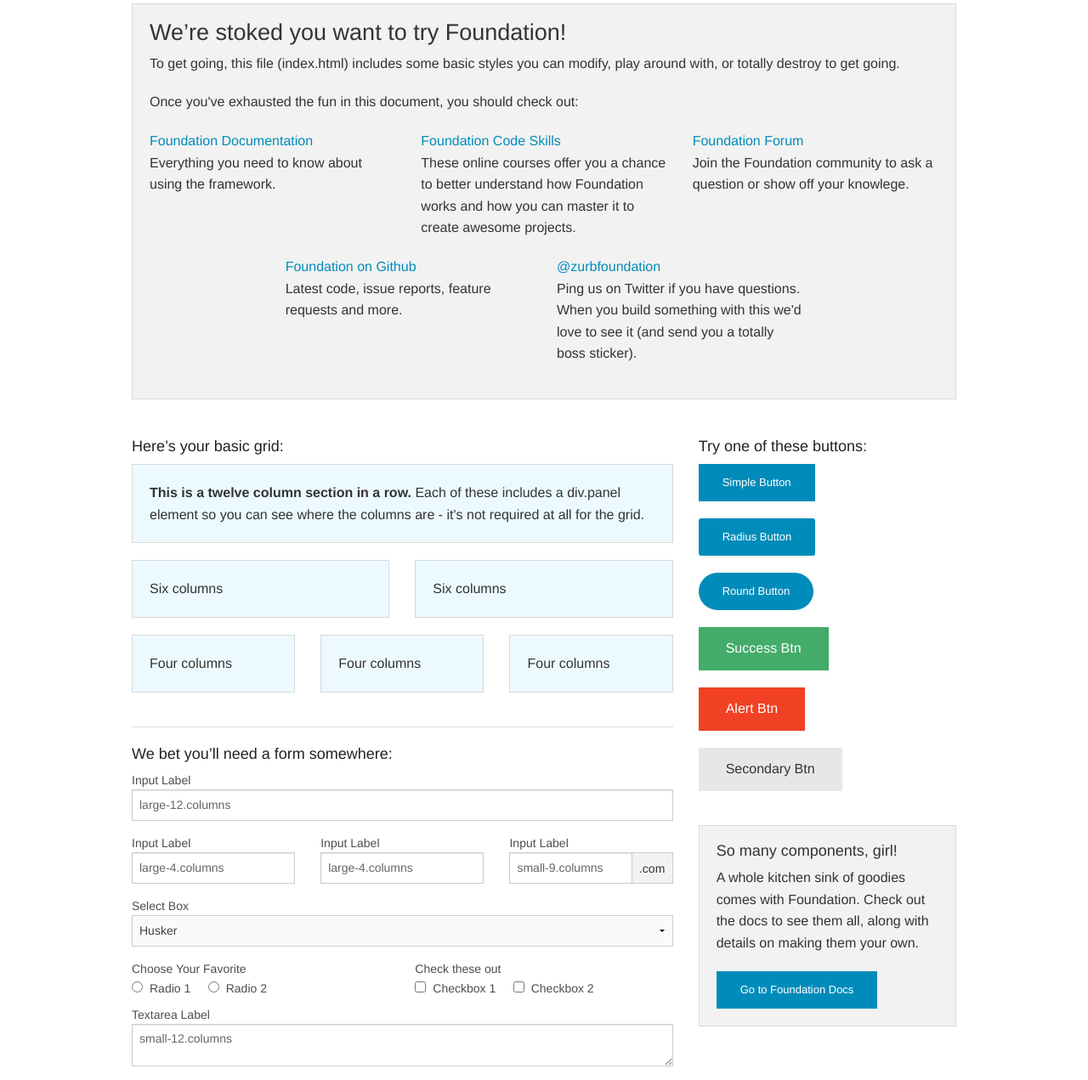
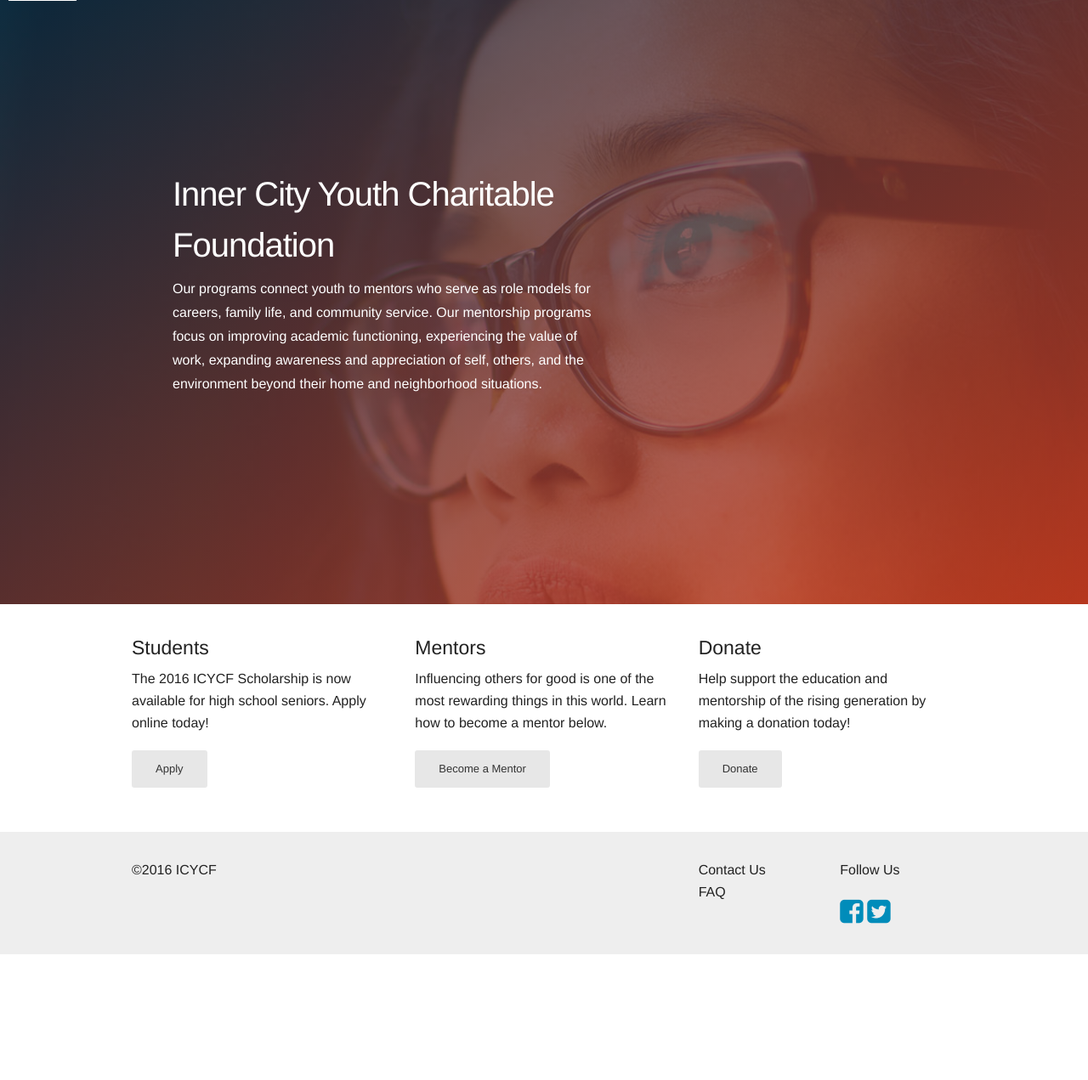
Before and after one commit to marleneclayton/icycf, a plain HTML site: page index.html in a window 1280 px wide. Shown: the part 89-1360 px from the top of the page at 85% size. After the commit the page ends 1212 px from the top, so only its background shows below. Drawn offline with nearby package versions, Linux system fonts and the light colour scheme.

Commit message:
Basic homepage structure

```diff
--- a/index.html
+++ b/index.html
@@ -3,172 +3,102 @@
   <head>
     <meta charset="utf-8" />
     <meta name="viewport" content="width=device-width, initial-scale=1.0" />
-    <title>ICYCF | Welcome</title>
+    <meta name="description" content="Commecting youth to mentors who serve as role models for careers, family life, and community service.">
+    <title>ICYCF | Inner City Youth Charitable Foundation</title>
     <link rel="stylesheet" href="css/foundation.css" />
+    <link rel="stylesheet" href="css/icycf.css" />
+    <link rel="stylesheet" href="https://maxcdn.bootstrapcdn.com/font-awesome/4.5.0/css/font-awesome.min.css">
     <script src="js/vendor/modernizr.js"></script>
+
   </head>
   <body>
 
-    <div class="row">
-      <div class="large-12 columns">
-        <h1>Welcome to Foundation</h1>
+    <!-- Initial Nav -->
+    <nav id="nav">
+      <a href="" class="logo" title="ICYCF"></a>
+      <ul class="no-bullet inline-list right">
+        <li><a href="" class="" title="Learn More">Learn More</a></li>
+        <li><a class="button small" title="Donate"><strong>Donate</strong></a></li>
+      </ul>
+    </nav>
+
+    <!-- Sticky Nav -->
+    <nav id="sticky-nav" class="">
+      <a href="" target="_blank" class="logo" title="ICYCF"></a>
+      <a class="button small donate-btn">Donate</a>
+    </nav>
+
+    <!-- Hero section -->
+    <section class="hero margin-bottom-2">
+      <div class="row intro">
+        <div class="small-centered medium-uncentered medium-6 large-7 columns">
+          <h1>Inner City Youth Charitable Foundation</h1>
+          <p id="us-statement">Our programs connect youth to mentors who serve as role models for careers, family life, and community service. Our mentorship programs focus on improving academic functioning, experiencing the value of work, expanding awareness and appreciation of self, others, and the environment beyond their home and neighborhood situations.</p>
+        </div>
+<!--        <div class="small-centered medium-uncentered medium-6 large-5 columns">
+          <div class="hero-img"></div>
+        </div>-->
+      </div>
+    </section>
+
+    <!--3 Sections -->
+    <div class="row centered">
+      <div class="small-4 small-centered large-uncentered columns">
+        <h4>Students</h4>
+        <p>The 2016 ICYCF Scholarship is now available for high school seniors. Apply online today!</p>
+        <a href="http://goo.gl/forms/1i6G2V9qka" class="small secondary radius button">Apply</a><br/>
+      </div>
+      <div class="small-4 small-centered large-uncentered columns">
+        <h4>Mentors</h4>
+        <p>Influencing others for good is one of the most rewarding things in this world. Learn how to become a mentor below.</p>
+        <a href="#" class="small secondary radius button" data-reveal-id="mentorModal">Become a Mentor</a><br/>
+        <div id="mentorModal" class="reveal-modal" data-reveal aria-labelledby="Mentors" aria-hidden="true" role="dialog">
+          <h2 id="modalTitle">Becoming an ICYCF Mentor</h2>
+          <p class="lead">Influencing others for good is one of the most rewarding things in this world. Todo more quick information about the mentor program or who people will be mentoring or what the process is to become one.</p>
+          <p>To find out more about becoming a mentor or referring someone to become a mentor, please contact Rachel at <a href="mailto:someone@example.com?Subject=Becoming a mentor for ICYCF" target="_top">todo@mail.com</a></p>
+          <a class="close-reveal-modal" aria-label="Close">&#215;</a>
+        </div>
+      </div>
+      <div class="small-4 small-centered large-uncentered columns">
+        <h4>Donate</h4>
+        <p>Help support the education and mentorship of the rising generation by making a donation today!</p>
+        <a href="http://icycf.blogspot.com/p/support-usdonors.html" class="small secondary radius button">Donate</a><br/>
       </div>
     </div>
 
-    <div class="row">
-      <div class="large-12 columns">
-        <div class="panel">
-          <h3>We&rsquo;re stoked you want to try Foundation! </h3>
-          <p>To get going, this file (index.html) includes some basic styles you can modify, play around with, or totally destroy to get going.</p>
-          <p>Once you've exhausted the fun in this document, you should check out:</p>
-          <div class="row">
-            <div class="large-4 medium-4 columns">
-              <p><a href="http://foundation.zurb.com/docs">Foundation Documentation</a><br />Everything you need to know about using the framework.</p>
-            </div>
-            <div class="large-4 medium-4 columns">
-              <p><a href="http://zurb.com/university/code-skills">Foundation Code Skills</a><br />These online courses offer you a chance to better understand how Foundation works and how you can master it to create awesome projects.</p>
-            </div>
-            <div class="large-4 medium-4 columns">
-              <p><a href="http://foundation.zurb.com/forum">Foundation Forum</a><br />Join the Foundation community to ask a question or show off your knowlege.</p>
-            </div>
-          </div>
-          <div class="row">
-            <div class="large-4 medium-4 medium-push-2 columns">
-              <p><a href="http://github.com/zurb/foundation">Foundation on Github</a><br />Latest code, issue reports, feature requests and more.</p>
-            </div>
-            <div class="large-4 medium-4 medium-pull-2 columns">
-              <p><a href="https://twitter.com/ZURBfoundation">@zurbfoundation</a><br />Ping us on Twitter if you have questions. When you build something with this we'd love to see it (and send you a totally boss sticker).</p>
-            </div>
-          </div>
+    <footer>
+      <div class="row centered">
+        <div class="small-8 small-centered large-uncentered columns">
+          <p class="left">©2016 ICYCF</p>
+        </div>
+        <div class="small-2 small-centered large-uncentered columns">
+          <ul class="no-bullet">
+            <li>Contact Us</li>
+            <li>FAQ</li>
+          </ul>
+        </div>
+        <div class="small-2 small-centered large-uncentered columns">
+          <p>Follow Us</p>
+          <a href="https://www.facebook.com/icycfpage/"><i class="fa fa-facebook-square fa-2x"></i></a>
+          <a href="https://twitter.com/icycf"><i class="fa fa-twitter-square fa-2x"></i></a>
         </div>
       </div>
-    </div>
-
-    <div class="row">
-      <div class="large-8 medium-8 columns">
-        <h5>Here&rsquo;s your basic grid:</h5>
-        <!-- Grid Example -->
-
-        <div class="row">
-          <div class="large-12 columns">
-            <div class="callout panel">
-              <p><strong>This is a twelve column section in a row.</strong> Each of these includes a div.panel element so you can see where the columns are - it's not required at all for the grid.</p>
-            </div>
-          </div>
-        </div>
-        <div class="row">
-          <div class="large-6 medium-6 columns">
-            <div class="callout panel">
-              <p>Six columns</p>
-            </div>
-          </div>
-          <div class="large-6 medium-6 columns">
-            <div class="callout panel">
-              <p>Six columns</p>
-            </div>
-          </div>
-        </div>
-        <div class="row">
-          <div class="large-4 medium-4 small-4 columns">
-            <div class="callout panel">
-              <p>Four columns</p>
-            </div>
-          </div>
-          <div class="large-4 medium-4 small-4 columns">
-            <div class="callout panel">
-              <p>Four columns</p>
-            </div>
-          </div>
-          <div class="large-4 medium-4 small-4 columns">
-            <div class="callout panel">
-              <p>Four columns</p>
-            </div>
-          </div>
-        </div>
-
-        <hr />
-
-        <h5>We bet you&rsquo;ll need a form somewhere:</h5>
-        <form>
-          <div class="row">
-            <div class="large-12 columns">
-              <label>Input Label</label>
-              <input type="text" placeholder="large-12.columns" />
-            </div>
-          </div>
-          <div class="row">
-            <div class="large-4 medium-4 columns">
-              <label>Input Label</label>
-              <input type="text" placeholder="large-4.columns" />
-            </div>
-            <div class="large-4 medium-4 columns">
-              <label>Input Label</label>
-              <input type="text" placeholder="large-4.columns" />
-            </div>
-            <div class="large-4 medium-4 columns">
-              <div class="row collapse">
-                <label>Input Label</label>
-                <div class="small-9 columns">
-                  <input type="text" placeholder="small-9.columns" />
-                </div>
-                <div class="small-3 columns">
-                  <span class="postfix">.com</span>
-                </div>
-              </div>
-            </div>
-          </div>
-          <div class="row">
-            <div class="large-12 columns">
-              <label>Select Box</label>
-              <select>
-                <option value="husker">Husker</option>
-                <option value="starbuck">Starbuck</option>
-                <option value="hotdog">Hot Dog</option>
-                <option value="apollo">Apollo</option>
-              </select>
-            </div>
-          </div>
-          <div class="row">
-            <div class="large-6 medium-6 columns">
-              <label>Choose Your Favorite</label>
-              <input type="radio" name="pokemon" value="Red" id="pokemonRed"><label for="pokemonRed">Radio 1</label>
-              <input type="radio" name="pokemon" value="Blue" id="pokemonBlue"><label for="pokemonBlue">Radio 2</label>
-            </div>
-            <div class="large-6 medium-6 columns">
-              <label>Check these out</label>
-              <input id="checkbox1" type="checkbox"><label for="checkbox1">Checkbox 1</label>
-              <input id="checkbox2" type="checkbox"><label for="checkbox2">Checkbox 2</label>
-            </div>
-          </div>
-          <div class="row">
-            <div class="large-12 columns">
-              <label>Textarea Label</label>
-              <textarea placeholder="small-12.columns"></textarea>
-            </div>
-          </div>
-        </form>
-      </div>
-
-      <div class="large-4 medium-4 columns">
-        <h5>Try one of these buttons:</h5>
-        <p><a href="#" class="small button">Simple Button</a><br/>
-        <a href="#" class="small radius button">Radius Button</a><br/>
-        <a href="#" class="small round button">Round Button</a><br/>
-        <a href="#" class="medium success button">Success Btn</a><br/>
-        <a href="#" class="medium alert button">Alert Btn</a><br/>
-        <a href="#" class="medium secondary button">Secondary Btn</a></p>
-        <div class="panel">
-          <h5>So many components, girl!</h5>
-          <p>A whole kitchen sink of goodies comes with Foundation. Check out the docs to see them all, along with details on making them your own.</p>
-          <a href="http://foundation.zurb.com/docs/" class="small button">Go to Foundation Docs</a>
-        </div>
-      </div>
-    </div>
+    </footer>
 
     <script src="js/vendor/jquery.js"></script>
+    <script src="js/vendor/jquery.waypoints-v2.0.5.js"></script>
     <script src="js/foundation.min.js"></script>
     <script>
       $(document).foundation();
+
+      // Show persistent nav when scrolled to grid-women section and down
+      $('#us-statement').waypoint(function (direction) {
+        if (direction === "down") {
+          $('#sticky-nav').addClass('show');
+        } else if (direction === "up") {
+          $('#sticky-nav').removeClass('show');
+        }
+      }, {offset: 120});
     </script>
   </body>
 </html>
```
